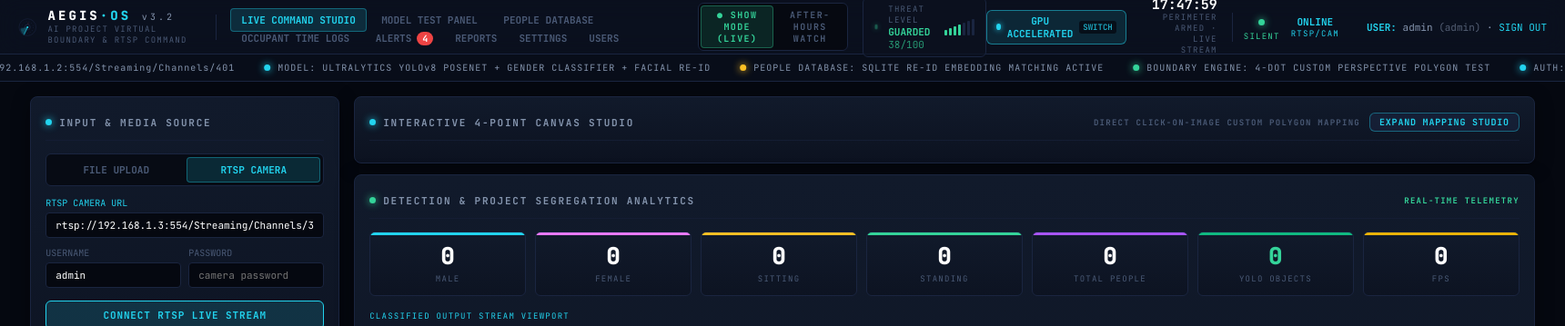
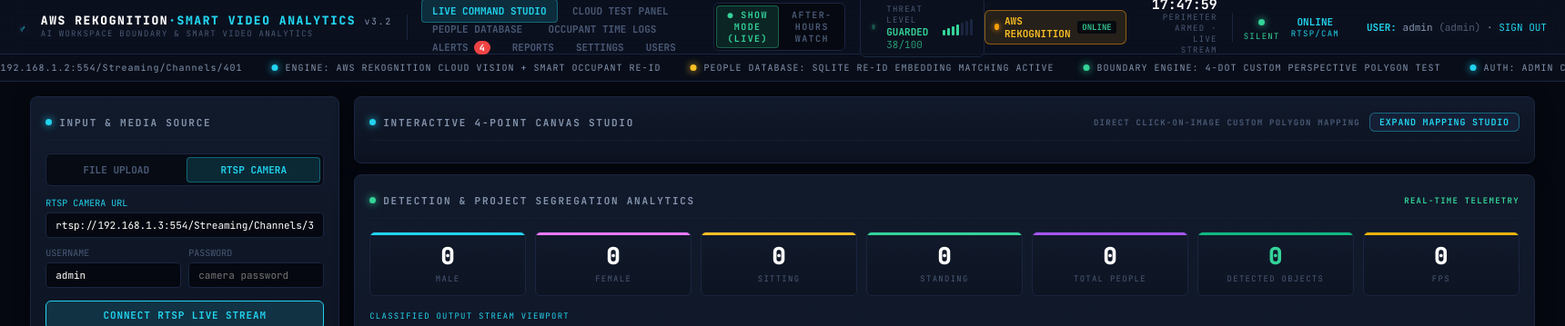
Before and after one commit to Balaji-R-V/Computer-vision-, a Flask app: page / in a window 1720 px wide. Shown: the top 359 px of the page at 91% size. Run offline with Flask 3, Linux system fonts and the light colour scheme; a user stored in the database is signed in; data comes from the database, SQL or seed files in the repository; data that the repository does not hold is empty.

Commit message:
feat(ui): update brand to AWS Rekognition Smart Video Analytics and hide YOLO/CPU engine toggles

```diff
--- a/static/app.js
+++ b/static/app.js
@@ -606,9 +606,7 @@ function renderStatsInUI(stats) {
                 `;
             }).join('');
             if (objectsEngineTag) {
-                objectsEngineTag.textContent = stats.engine_type === 'aws_rekognition'
-                    ? 'AWS Rekognition Cloud Vision (Office Object Engine)'
-                    : 'Ultralytics YOLO Multi-Object Engine';
+                objectsEngineTag.textContent = 'AWS Rekognition Cloud Vision (Office Object Engine)';
             }
         } else {
             objectsBreakdownStrip.classList.add('hidden');
--- a/static/common.js
+++ b/static/common.js
@@ -44,60 +44,14 @@
     refreshBadge();
     setInterval(refreshBadge, 15000);
 
-    // Engine Switcher Pill (Dual Architecture: GPU Local vs AWS Rekognition)
+    // Engine Status Pill (AWS Rekognition Cloud)
     try {
-        const engRes = await (await fetch('/api/engine_mode')).json();
-        let curEngine = engRes.current_engine || (me.engine_mode || 'gpu_local');
         const holder = document.querySelector('.header-right') || document.querySelector('header');
-
-        const engBtn = document.createElement('button');
+        const engBtn = document.createElement('div');
         engBtn.id = 'headerEngineSwitcher';
-        engBtn.style.cssText = "font-family:'JetBrains Mono',monospace;font-size:11px;font-weight:700;padding:4px 10px;border-radius:6px;cursor:pointer;display:inline-flex;align-items:center;gap:6px;margin-right:12px;transition:all .2s;border:1px solid rgba(255,255,255,0.15);background:#050810;";
-
-        function updateEngBtn(mode) {
-            curEngine = mode;
-            if (mode === 'aws_rekognition') {
-                engBtn.style.borderColor = 'rgba(245,158,11,0.5)';
-                engBtn.style.background = 'rgba(245,158,11,0.12)';
-                engBtn.style.color = '#fbbf24';
-                engBtn.innerHTML = `<span style="display:inline-block;width:7px;height:7px;border-radius:50%;background:#f59e0b;box-shadow:0 0 6px #f59e0b;"></span> AWS REKOGNITION <span style="font-size:9px;opacity:0.75;background:#050810;padding:1px 4px;border-radius:3px;">SWITCH</span>`;
-                engBtn.title = "Current Engine: AWS Rekognition Cloud Service. Click to switch to Local GPU Engine.";
-            } else {
-                engBtn.style.borderColor = 'rgba(34,211,238,0.5)';
-                engBtn.style.background = 'rgba(34,211,238,0.12)';
-                engBtn.style.color = '#22d3ee';
-                engBtn.innerHTML = `<span style="display:inline-block;width:7px;height:7px;border-radius:50%;background:#22d3ee;box-shadow:0 0 6px #22d3ee;"></span> GPU ACCELERATED <span style="font-size:9px;opacity:0.75;background:#050810;padding:1px 4px;border-radius:3px;">SWITCH</span>`;
-                engBtn.title = "Current Engine: Local GPU Hardware (YOLO + OpenCV). Click to switch to AWS Rekognition Cloud.";
-            }
-        }
-        updateEngBtn(curEngine);
-
-        engBtn.onclick = async () => {
-            const nextMode = (curEngine === 'aws_rekognition') ? 'gpu_local' : 'aws_rekognition';
-            engBtn.disabled = true;
-            engBtn.style.opacity = '0.6';
-            try {
-                const sw = await (await fetch('/api/engine_mode', {
-                    method: 'POST',
-                    headers: { 'Content-Type': 'application/json' },
-                    body: JSON.stringify({ mode: nextMode })
-                })).json();
-                if (sw.success) {
-                    updateEngBtn(nextMode);
-                    if (typeof toast === 'function') {
-                        toast(nextMode === 'aws_rekognition' ? 'Active Engine: AWS Rekognition Cloud' : 'Active Engine: Local GPU Hardware');
-                    }
-                    window.dispatchEvent(new CustomEvent('engineChanged', { detail: { mode: nextMode } }));
-                } else {
-                    if (typeof toast === 'function') toast(sw.error || 'Failed to switch engine', true);
-                }
-            } catch (err) {
-                if (typeof toast === 'function') toast('Engine switch error', true);
-            } finally {
-                engBtn.disabled = false;
-                engBtn.style.opacity = '1';
-            }
-        };
+        engBtn.style.cssText = "font-family:'JetBrains Mono',monospace;font-size:11px;font-weight:700;padding:4px 10px;border-radius:6px;display:inline-flex;align-items:center;gap:6px;margin-right:12px;border:1px solid rgba(245,158,11,0.5);background:rgba(245,158,11,0.12);color:#fbbf24;cursor:default;";
+        engBtn.innerHTML = `<span style="display:inline-block;width:7px;height:7px;border-radius:50%;background:#f59e0b;box-shadow:0 0 6px #f59e0b;"></span> AWS REKOGNITION <span style="font-size:9px;opacity:0.9;background:#050810;padding:1px 5px;border-radius:3px;color:#34d399;">ONLINE</span>`;
+        engBtn.title = "Vision Engine: AWS Rekognition Cloud Video Analytics";
 
         if (holder) {
             holder.insertBefore(engBtn, holder.firstChild);
--- a/static/style.css
+++ b/static/style.css
@@ -82,11 +82,12 @@ html, body {
 
 .brand-title {
     font-family: 'JetBrains Mono', monospace;
-    font-size: 14px;
+    font-size: 13px;
     font-weight: 800;
-    letter-spacing: 0.22em;
+    letter-spacing: 0.12em;
     color: #ffffff;
     line-height: 1;
+    white-space: nowrap;
 }
 
 .brand-title span {
--- a/templates/base.html
+++ b/templates/base.html
@@ -3,7 +3,7 @@
 <head>
     <meta charset="UTF-8">
     <meta name="viewport" content="width=device-width, initial-scale=1.0">
-    <title>AEGIS·OS — {% block title %}{% endblock %}</title>
+    <title>AWS Rekognition — Smart Video Analytics — {% block title %}{% endblock %}</title>
     <link rel="preconnect" href="https://fonts.googleapis.com">
     <link rel="preconnect" href="https://fonts.gstatic.com" crossorigin>
     <link href="https://fonts.googleapis.com/css2?family=Inter:wght@300;400;500;600;700;800&family=JetBrains+Mono:wght@400;500;600;700;800&family=Outfit:wght@500;600;700;800&display=swap" rel="stylesheet">
@@ -38,13 +38,13 @@
     <header class="app-header">
         <div class="header-left">
             <div>
-                <div class="brand-title">AEGIS<span>·OS</span> <span style="font-size:10px; color:var(--ink-dim); font-weight:400;">v3.2</span></div>
+                <div class="brand-title">AWS REKOGNITION<span>·SMART VIDEO ANALYTICS</span> <span style="font-size:10px; color:var(--ink-dim); font-weight:400;">v3.2</span></div>
                 <div class="label-micro" style="margin-top:2px;">{% block subtitle %}{% endblock %}</div>
             </div>
             <div class="header-divider"></div>
             <nav class="nav-tabs">
                 <a href="/" class="nav-tab-btn">LIVE COMMAND STUDIO</a>
-                <a href="/test_connection" class="nav-tab-btn">MODEL TEST PANEL</a>
+                <a href="/test_connection" class="nav-tab-btn">CLOUD TEST PANEL</a>
                 <a href="/peoples" class="nav-tab-btn">PEOPLE DATABASE</a>
                 <a href="/occupants" class="nav-tab-btn">OCCUPANT TIME LOGS</a>
             </nav>
--- a/templates/index.html
+++ b/templates/index.html
@@ -3,7 +3,7 @@
 <head>
     <meta charset="UTF-8">
     <meta name="viewport" content="width=device-width, initial-scale=1.0">
-    <title>AEGIS·OS — AI Virtual Boundary & RTSP Stream Command Studio</title>
+    <title>AWS Rekognition — Smart Video Analytics — AI Virtual Boundary & RTSP Command Studio</title>
     <!-- Google Fonts -->
     <link rel="preconnect" href="https://fonts.googleapis.com">
     <link rel="preconnect" href="https://fonts.gstatic.com" crossorigin>
@@ -53,8 +53,8 @@
                 <circle cx="22.5" cy="12" r="1.2" fill="#f87171" class="anim-pulse-dot" />
             </svg>
             <div>
-                <div class="brand-title">AEGIS<span>·OS</span> <span style="font-size:10px; color:var(--ink-dim); font-weight:400;">v3.2</span></div>
-                <div class="label-micro" style="margin-top:2px;">AI Project Virtual Boundary & RTSP Command</div>
+                <div class="brand-title">AWS REKOGNITION<span>·SMART VIDEO ANALYTICS</span> <span style="font-size:10px; color:var(--ink-dim); font-weight:400;">v3.2</span></div>
+                <div class="label-micro" style="margin-top:2px;">AI Workspace Boundary & Smart Video Analytics</div>
             </div>
 
             <div class="header-divider"></div>
@@ -62,7 +62,7 @@
             <!-- Page Navigation Tabs -->
             <nav class="nav-links">
                 <a href="/" style="padding:6px 12px; border-radius:4px; font-size:11px; font-family:'JetBrains Mono'; font-weight:700; text-decoration:none; color:var(--cyan); background:rgba(34,211,238,0.15); box-shadow:inset 0 0 0 1px rgba(34,211,238,0.35); white-space:nowrap;">LIVE COMMAND STUDIO</a>
-                <a href="/test_connection" style="padding:6px 12px; border-radius:4px; font-size:11px; font-family:'JetBrains Mono'; font-weight:700; text-decoration:none; color:var(--ink-faint); white-space:nowrap;">MODEL TEST PANEL</a>
+                <a href="/test_connection" style="padding:6px 12px; border-radius:4px; font-size:11px; font-family:'JetBrains Mono'; font-weight:700; text-decoration:none; color:var(--ink-faint); white-space:nowrap;">CLOUD TEST PANEL</a>
                 <a href="/peoples" style="padding:6px 12px; border-radius:4px; font-size:11px; font-family:'JetBrains Mono'; font-weight:700; text-decoration:none; color:var(--ink-faint); white-space:nowrap;">PEOPLE DATABASE</a>
                 <a href="/occupants" style="padding:6px 12px; border-radius:4px; font-size:11px; font-family:'JetBrains Mono'; font-weight:700; text-decoration:none; color:var(--ink-faint); white-space:nowrap;">OCCUPANT TIME LOGS</a>
             </nav>
@@ -119,13 +119,13 @@
     <div class="ticker-container">
         <div class="ticker-track">
             <div class="ticker-item"><span class="led led-mint"></span> <span>RTSP STREAM TARGET: rtsp://192.168.1.2:554/Streaming/Channels/401</span></div>
-            <div class="ticker-item"><span class="led led-cyan"></span> <span>MODEL: ULTRALYTICS YOLOv8 POSENET + GENDER CLASSIFIER + FACIAL RE-ID</span></div>
+            <div class="ticker-item"><span class="led led-cyan"></span> <span>ENGINE: AWS REKOGNITION CLOUD VISION + SMART OCCUPANT RE-ID</span></div>
             <div class="ticker-item"><span class="led led-amber"></span> <span>PEOPLE DATABASE: SQLITE RE-ID EMBEDDING MATCHING ACTIVE</span></div>
             <div class="ticker-item"><span class="led led-mint"></span> <span>BOUNDARY ENGINE: 4-DOT CUSTOM PERSPECTIVE POLYGON TEST</span></div>
             <div class="ticker-item"><span class="led led-cyan"></span> <span>AUTH: ADMIN CREDS LOADED FOR NETWORK FEED</span></div>
             <!-- Duplicate for seamless looping -->
             <div class="ticker-item"><span class="led led-mint"></span> <span>RTSP STREAM TARGET: rtsp://192.168.1.2:554/Streaming/Channels/401</span></div>
-            <div class="ticker-item"><span class="led led-cyan"></span> <span>MODEL: ULTRALYTICS YOLOv8 POSENET + GENDER CLASSIFIER + FACIAL RE-ID</span></div>
+            <div class="ticker-item"><span class="led led-cyan"></span> <span>ENGINE: AWS REKOGNITION CLOUD VISION + SMART OCCUPANT RE-ID</span></div>
         </div>
     </div>
 
@@ -230,7 +230,7 @@
                 <div class="checkbox-group" style="margin-top:10px;">
                     <label><input type="checkbox" id="drawTrails"> <span>Motion Trajectory Trails</span></label>
                     <label><input type="checkbox" id="drawHeads" checked> <span>Person Bounding Boxes & Tags</span></label>
-                    <label><input type="checkbox" id="drawObjects" checked> <span>General YOLO Multi-Objects</span></label>
+                    <label><input type="checkbox" id="drawObjects" checked> <span>Detected Office & Workspace Objects</span></label>
                     <label><input type="checkbox" id="drawZones"> <span>Show Partition Overlay on Live Feed</span></label>
                 </div>
             </div>
@@ -350,7 +350,7 @@
                     </div>
                     <div class="metric-card card-objects">
                         <span class="metric-val" id="metricObjects" style="color:var(--mint);">0</span>
-                        <span class="metric-lbl">YOLO Objects</span>
+                        <span class="metric-lbl">Detected Objects</span>
                     </div>
                     <div class="metric-card card-fps">
                         <span class="metric-val" id="metricFps">0.0</span>
@@ -364,7 +364,7 @@
                         <span>DETECTED NON-PERSON OBJECTS:</span>
                         <div id="objectsBreakdownList" style="display:flex; gap:6px; flex-wrap:wrap;"></div>
                     </div>
-                    <span style="font-size:10px; color:var(--ink-dim);" id="objectsEngineTag">Ultralytics YOLO Multi-Object Engine</span>
+                    <span style="font-size:10px; color:var(--ink-dim);" id="objectsEngineTag">AWS Rekognition Cloud Vision (Object Engine)</span>
                 </div>
 
                 <!-- Target Lock Telemetry Banner -->
@@ -511,7 +511,7 @@
     <!-- Sci-Fi Footer -->
     <footer style="padding:16px 20px; border-top:1px solid var(--line); margin-top:20px; text-align:center;">
         <div class="label-micro" style="color:var(--ink-faint);">
-            AEGIS·OS v3.2 — PROFILE “BUILDING A-4” · SILENT-ALERT POLICY ACTIVE · IN-BROWSER VIRTUAL BOUNDARY & RTSP STREAM ENGINE
+            AWS REKOGNITION SMART VIDEO ANALYTICS v3.2 — PROFILE “BUILDING A-4” · SILENT-ALERT POLICY ACTIVE · IN-BROWSER VIRTUAL BOUNDARY & RTSP STREAM ENGINE
         </div>
     </footer>
 
--- a/templates/peoples.html
+++ b/templates/peoples.html
@@ -3,7 +3,7 @@
 <head>
     <meta charset="UTF-8">
     <meta name="viewport" content="width=device-width, initial-scale=1.0">
-    <title>AEGIS·OS — People Database & Re-ID Registry</title>
+    <title>AWS Rekognition — Smart Video Analytics — People Database & Re-ID Registry</title>
     <!-- Google Fonts -->
     <link rel="preconnect" href="https://fonts.googleapis.com">
     <link rel="preconnect" href="https://fonts.gstatic.com" crossorigin>
@@ -213,7 +213,7 @@
                 <circle cx="17" cy="17" r="1.8" fill="#22d3ee" />
             </svg>
             <div>
-                <div class="brand-title">AEGIS<span>·OS</span> <span style="font-size:10px; color:var(--ink-dim); font-weight:400;">v3.2</span></div>
+                <div class="brand-title">AWS REKOGNITION<span>·SMART VIDEO ANALYTICS</span> <span style="font-size:10px; color:var(--ink-dim); font-weight:400;">v3.2</span></div>
                 <div class="label-micro" style="margin-top:2px;">PEOPLE DATABASE & FACIAL RE-ID REGISTRY</div>
             </div>
 
@@ -222,7 +222,7 @@
             <!-- Page Navigation Tabs -->
             <nav class="nav-tabs">
                 <a href="/" class="nav-tab-btn">LIVE COMMAND STUDIO</a>
-                <a href="/test_connection" class="nav-tab-btn">MODEL TEST PANEL</a>
+                <a href="/test_connection" class="nav-tab-btn">CLOUD TEST PANEL</a>
                 <a href="/peoples" class="nav-tab-btn active">PEOPLE DATABASE</a>
                 <a href="/occupants" class="nav-tab-btn">OCCUPANT TIME LOGS</a>
             </nav>
```
Also changed, not shown: templates/login.html (+24 -29 lines), templates/occupants.html (+5 -5 lines), templates/test_connection.html (+26 -34 lines).
